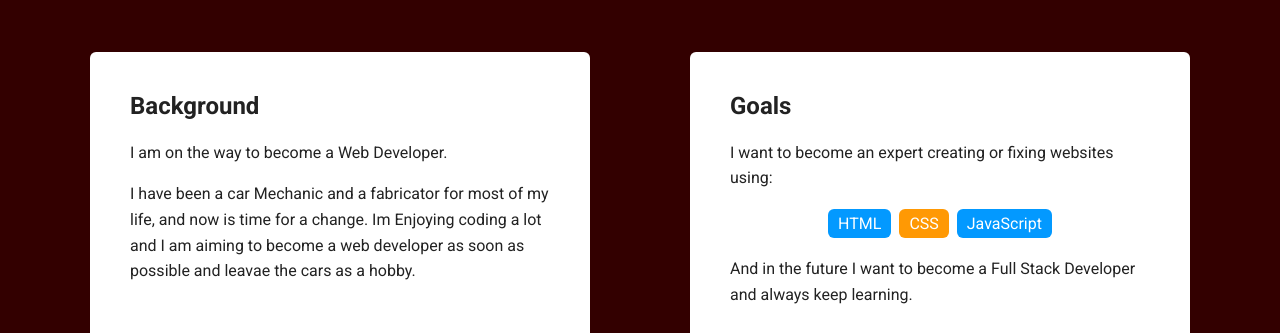
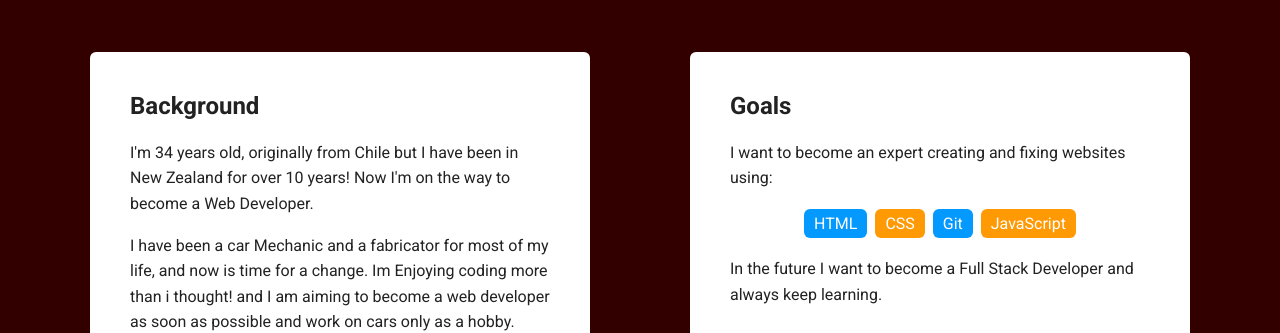
Before and after one commit to nicosuke/project2, a plain HTML site: page index.html in a window 1280 px wide. Shown: the part 619-952 px from the top of the page. Drawn offline with Linux system fonts and the light colour scheme; a web font is replaced by a local one.

Commit message:
done it again :(

```diff
--- a/index.html
+++ b/index.html
@@ -23,41 +23,39 @@
       <img src="yo.jpg"
       alt="photo of me" class="profile-image">
       <h1 class="tag name">Hi there, This is Nico!
+      </h1>
 
-      </h1>
       <h2 class="tag location">Auckland, New Zealand</h2>
+
     </header>
-
     <main class="flex">
       <div class="card">
         <h2 id ="Background">Background</h2>
-        <p>I am on the way to become a Web Developer.</p>
-        <p>I have been a car Mechanic and a fabricator for most of my life, and now is time for a change. Im Enjoying coding a lot and I am aiming to become a web developer as soon as possible and leavae the cars as a hobby.</p>
+        <p>I'm 34 years old, originally from Chile but I have been in New Zealand for over 10 years!
+          Now I'm on the way to become a Web Developer.</p>
+        <p>I have been a car Mechanic and a fabricator for most of my life, and now is time for a change.
+           Im Enjoying coding more than i thought! and I am aiming to become a web developer as soon as possible and work
+           on cars only as a hobby.</p>
       </div>
 
 
 
       <div class="card">
         <h2>Goals</h2>
-        <p>I want to become an expert creating or fixing websites using:</p>
+        <p>I want to become an expert creating and fixing websites using:</p>
         <ul class="skills">
           <li>HTML</li>
           <li>CSS</li>
+          <li>Git</li>
           <li>JavaScript</li>
 
-
         </ul>
-        <p>And in the future I want to become a Full Stack Developer and always keep learning.</p>
+        <p>In the future I want to become a Full Stack Developer and always keep learning.</p>
       </div>
 
     </main>
     <footer>
-      <ul>
-        <li><a href="#" class="social twitter">Twitter</a></li>
-        <li><a href="#" class="social linkedin">LinkedIn</a></li>
-        <li><a href="#" class="social github">Github</a></li>
-      </ul>
-
+        <a href="https://github.com/nicosuke"> Nico's Github account</a>
     </footer>
   </body>
   </html>
```
